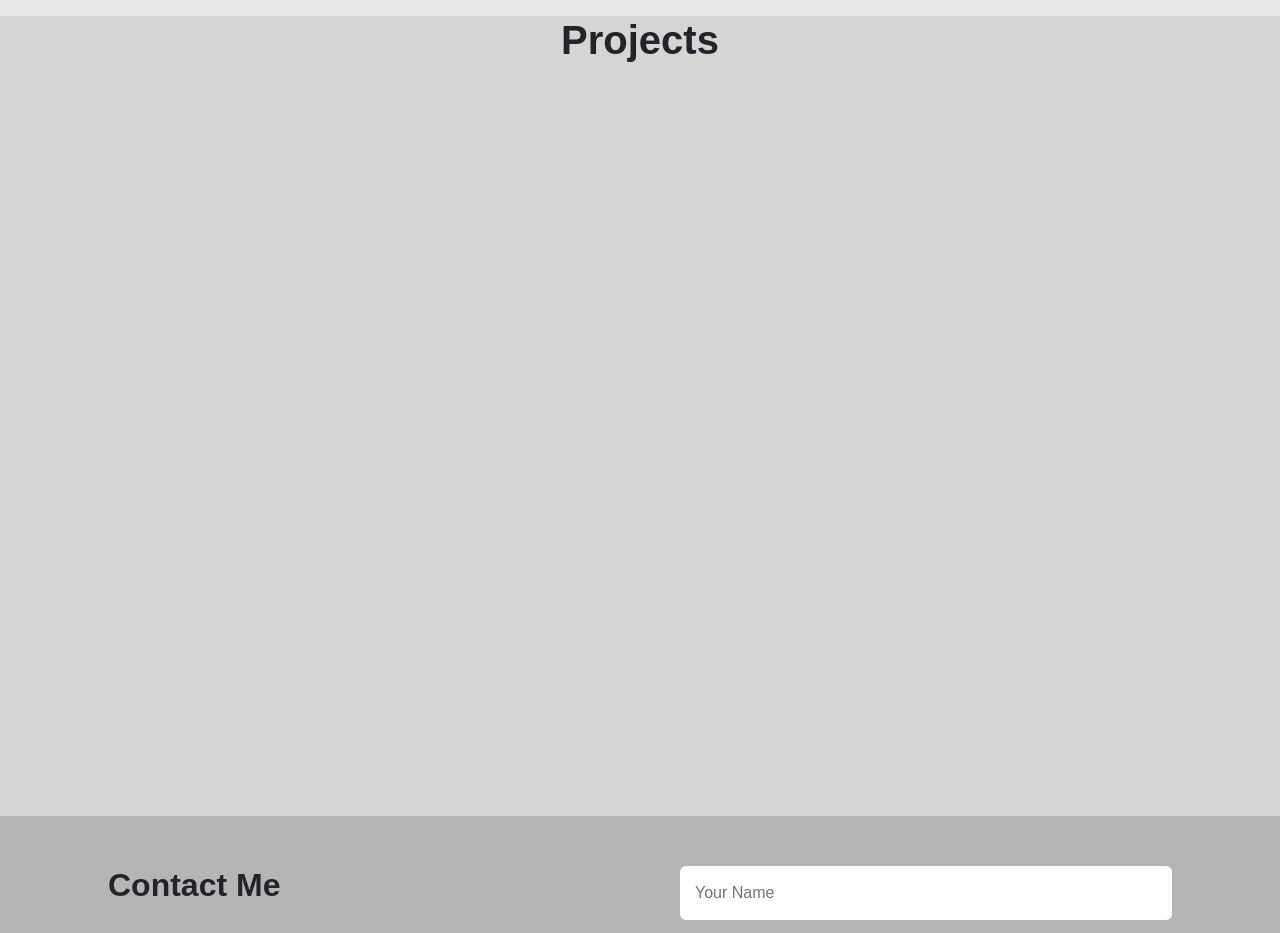
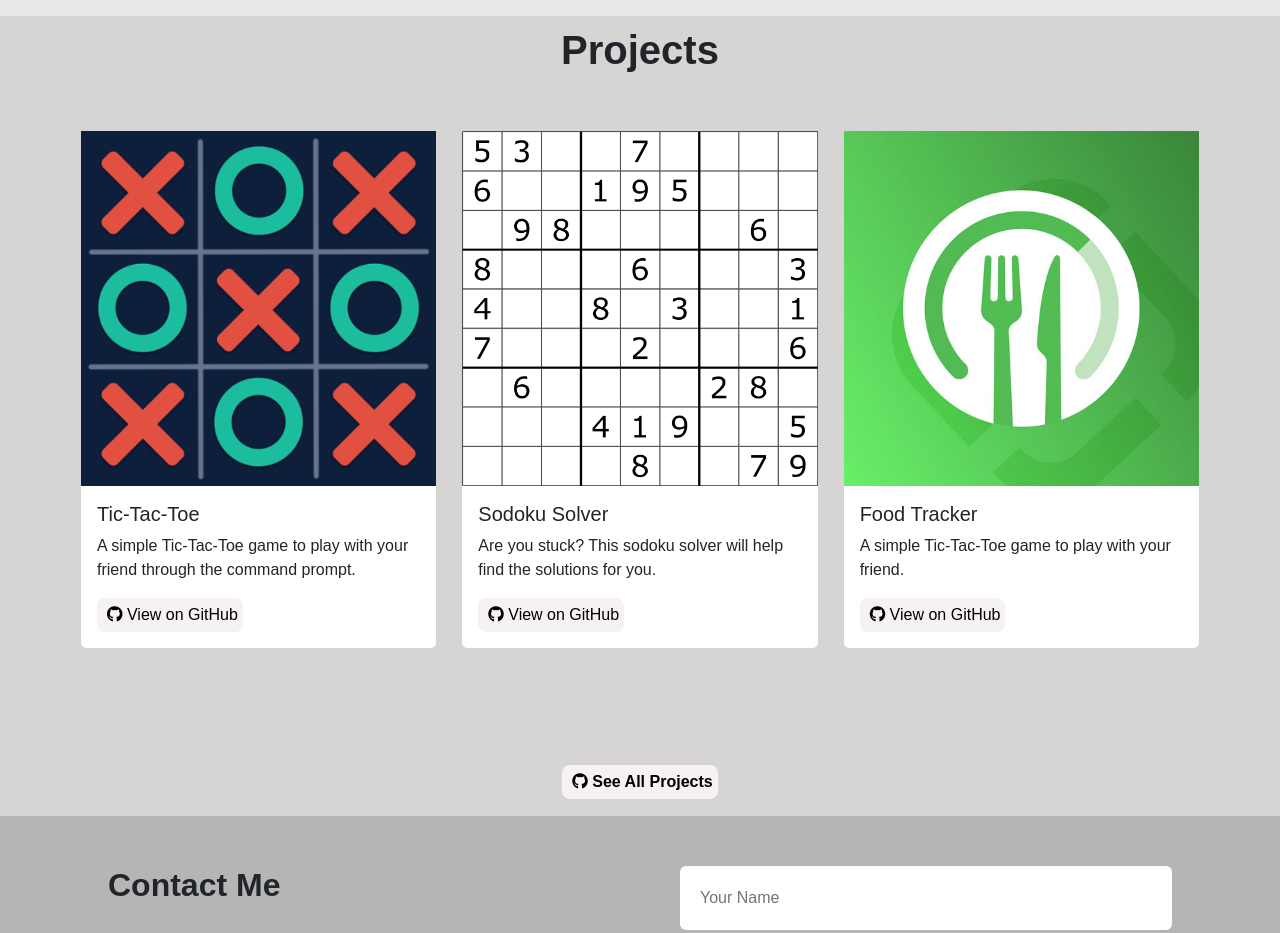
Before and after one commit to chrlee01/Portfolio, a website: page index.html in a window 1280 px wide. Shown: the part 1660-2593 px from the top of the page. Drawn offline with nearby package versions, Linux system fonts and the light colour scheme.

Commit message:
projects added

```diff
--- a/index.html
+++ b/index.html
@@ -28,7 +28,7 @@
           <div class="collapse navbar-collapse" id="navbarSupportedContent">
             <ul class="navbar-nav ms-auto mb-2 mb-lg-0">
               <li class="nav-item">
-                <a class="nav-link" href="index.html">Home</a>
+                <a class="nav-link" href="#header">Home</a>
               </li>
               <li class="nav-item">
                 <a class="nav-link" href="#about">About Me</a>
@@ -101,12 +101,62 @@
 
 <!-----------------Projects Page---------------------->
 
+
     <div id="projects">
-        <div class="continaer">
+        <div class="container">
             <h1 class="project-title"> Projects </h1>
+            <br> <br>
+
+            <div class="card-deck">
+                <div class="row">
+                  <div class="col-md-4 mb-3">
+                    <div class="card" >
+                        <img src="/images/tictactoe.png" alt="tictactoe">
+                      <div class="card-body">
+                        <h5 class="card-title">Tic-Tac-Toe</h5>
+                        <p class="card-text">A simple Tic-Tac-Toe game to play with your friend through the command prompt.</p>
+                        <a class="git-link" href="https://github.com/chrlee01/Portfolio" target="_blank">
+                            <button class = "button" > <i class="fab fa-github"></i> View on GitHub</button>
+                        </a>
+                      </div>
+                    </div>
+                  </div>
+                  <div class="col-md-4 mb-3">
+                    <div class="card" >
+                        <img src="/images/sodoku.png" alt="sodoku">
+                      <div class="card-body">
+                        <h5 class="card-title">Sodoku Solver</h5>
+                        <p class="card-text">Are you stuck? This sodoku solver will help find the solutions for you.</p>
+                        <a class="git-link" href="https://github.com/chrlee01/Portfolio" target="_blank">
+                            <button class = "button" > <i class="fab fa-github"></i> View on GitHub</button>
+                        </a>
+                      </div>
+                    </div>
+                  </div>
+                  <div class="col-md-4 mb-3">
+                    <div class="card" >
+                        <img src="/images/food tracker.jpg" alt="foodtracker">
+                      <div class="card-body">
+                        <h5 class="card-title">Food Tracker</h5>
+                        <p class="card-text">A simple Tic-Tac-Toe game to play with your friend.</p>
+                        <a class="git-link" href="https://github.com/chrlee01/Portfolio" target="_blank">
+                            <button class = "button" > <i class="fab fa-github"></i> View on GitHub</button>
+                        </a>
+                      </div>
+                    </div>
+                  </div>
+                </div>
+              </div>
+
+            <div class="github-link">
+                <a class="navbar-brand" href="https://github.com/chrlee01/Portfolio" target="_blank">
+                    <button class = "button" > <i class="fab fa-github"></i> <span> See All Projects </span></button>
+                </a>
+            </div>
         </div>
+    </div>
 
-    </div>
+
 
 
 
@@ -125,9 +175,9 @@
                 <div class="col">
                     <div class="contact-right">
                         <form>
-                            <input type="text" name="Name" placeholder="Your Name" required> <br> <br>
-                            <input type="text" name="Email" placeholder="Your Email" required> <br> <br>
-                            <textarea name="Message" rows="6" placeholder="Your Message"></textarea> <br> <br>
+                            <input type="text" name="Name" placeholder="Your Name" required> <br> <br> <br>
+                            <input type="text" name="Email" placeholder="Your Email" required> <br> <br> <br>
+                            <textarea name="Message" rows="6" placeholder="Your Message"></textarea> <br> <br> <br>
                             <button type="submit" class="btn btn2"> Submit</button>
 
                         </form>
@@ -138,6 +188,19 @@
         </div>
     </div>
 
+    <footer>
+        <div class="social-icons">
+            <a href="https://www.linkedin.com/in/christian-lee-28ab7519a/" target="_blank">
+                <i class="fa-brands fa-linkedin fa-2x"></i>
+            </a>
+            <a href="https://github.com/chrlee01/Portfolio" target="_blank">
+                <i class="fab fa-github fa-2x"></i>
+            </a>
+        </div>
+
+
+    </footer>
+
 
     <script src="https://cdn.jsdelivr.net/npm/bootstrap@5.3.0/dist/js/bootstrap.bundle.min.js" integrity="sha384-geWF76RCwLtnZ8qwWowPQNguL3RmwHVBC9FhGdlKrxdiJJigb/j/68SIy3Te4Bkz" crossorigin="anonymous"></script>
 </body>
--- a/styles/style.css
+++ b/styles/style.css
@@ -53,7 +53,6 @@ nav{
     flex-wrap: wrap;
     align-items: center;
     font-weight: bold;
-
 }
 
 /* Space out nav links */
@@ -184,11 +183,34 @@ nav ul li a::after{
     width: 100%;
     height: 100vh;
     margin: auto;
-
 }
 
 .project-title{
     text-align: center;
+    font-weight: bold;
+}
+
+.card{
+    height: 100%;
+    width: 100%;
+}
+
+.github-link{
+    margin-top: 100px;
+    text-align: center;
+}
+
+.button{
+    padding: 5px 5px 5px 10px;
+    border: none;
+    display: inline-block;
+    text-decoration: none;
+    background-color: rgb(247, 242, 242);
+    border-radius: 8px;
+
+}
+
+.github-link span{
     font-weight: bold;
 }
 
@@ -203,6 +225,8 @@ nav ul li a::after{
     background-color: #b6b5b5;
     width: 100%;
     height: 100vh;
+    margin: auto;
+    display:flex;
 }
 
 .row .col h2{
@@ -219,12 +243,20 @@ form input, form textarea{
     width: 100%;
     border: 0;
     outline: none;
-    padding: 15px;
+    padding: 20px;
     background: white;
     margin: 15ps 0;
     border-radius: 6px;
 }
 
-body {
-    background-color: aliceblue;
+
+social-icons{
+    color: #ababab;
 }
+
+footer {
+    text-align: center;
+    padding: 10px;
+    background-color: darkgray;
+    color: black;
+  }
```
Also changed, not shown: package.json (added, +14 -0 lines), images/food tracker.jpg (added), images/sodoku.png (added), images/tictactoe.png (added), 1 other file.
